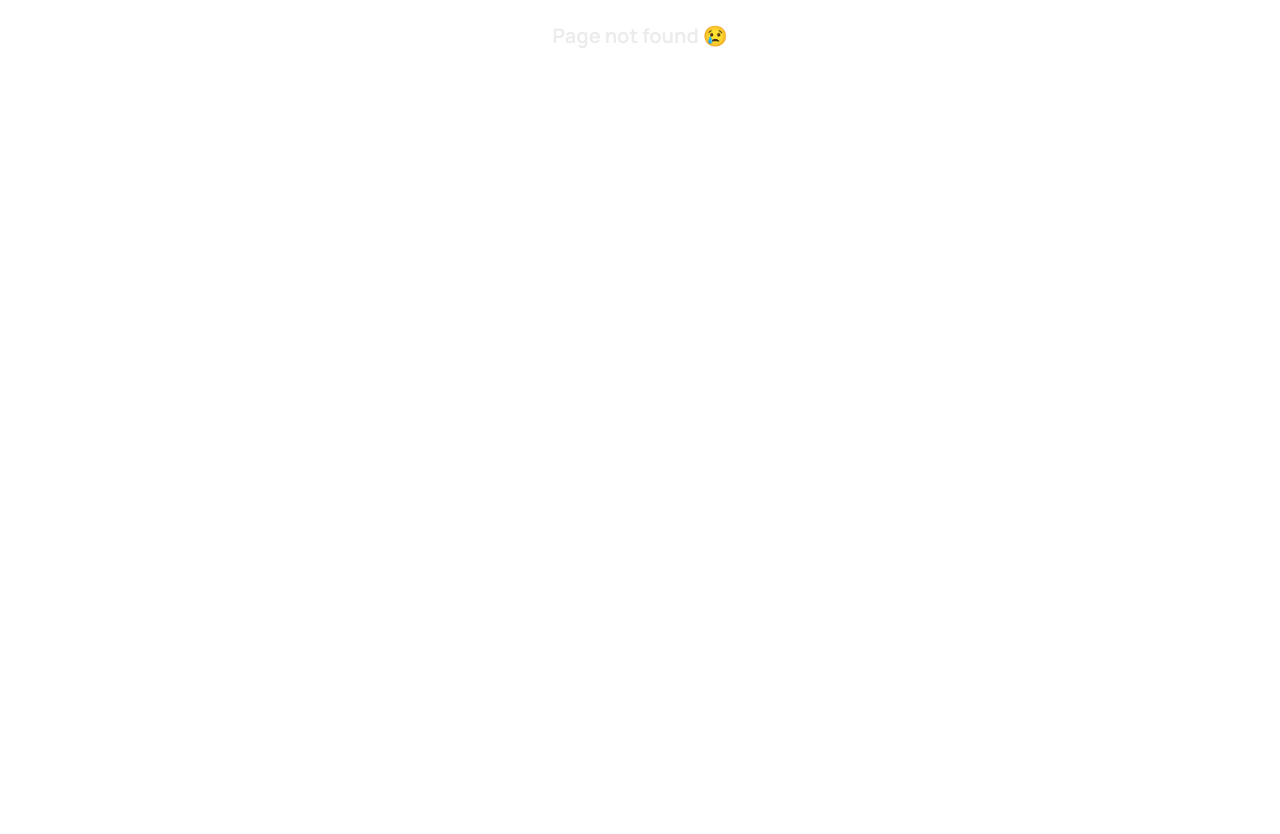
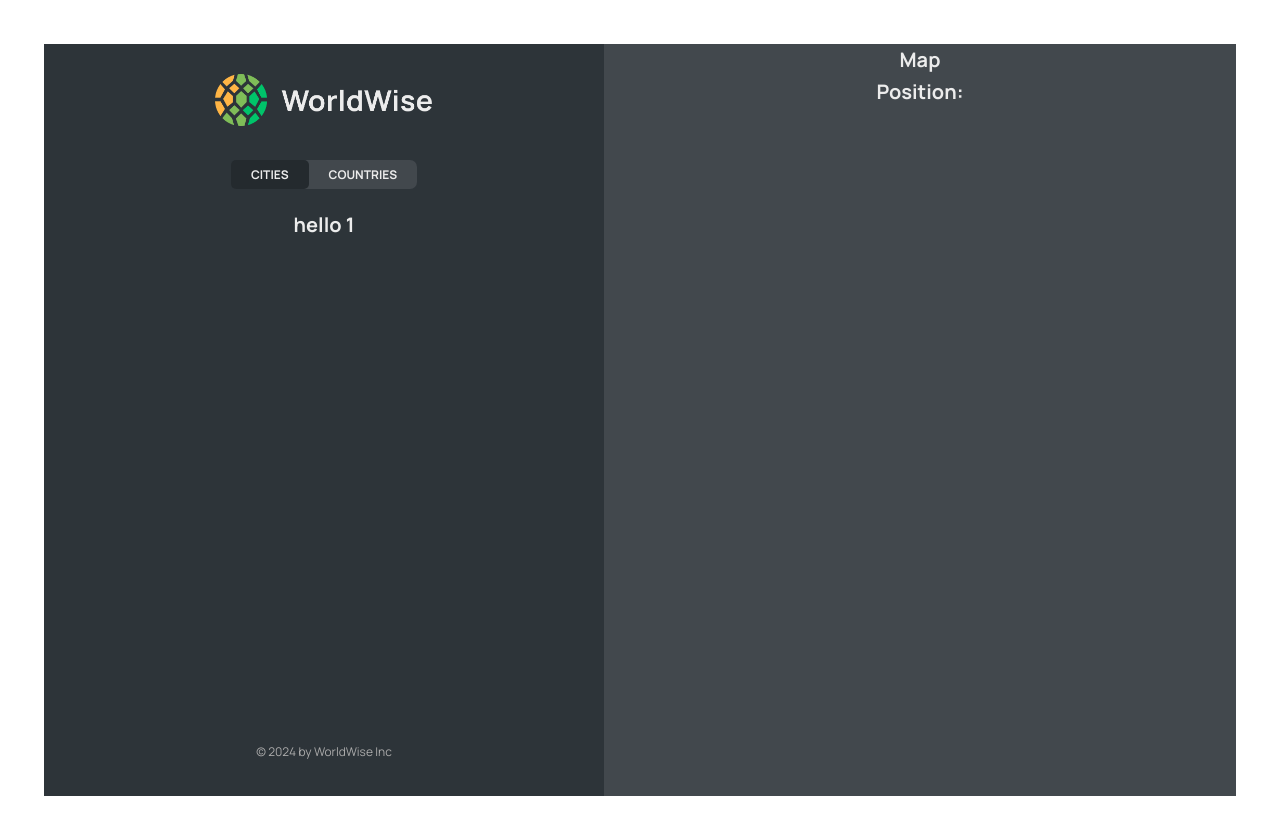
Before and after one commit to patangney/worldwise, a React (Vite) app: page /app/cities/1 in a window 1280 px wide. Before the commit this address had no page. Shown: the top 834 px of the page. Before the commit the page ends 800 px from the top, so only its background shows below. Built offline with nearby package versions, Linux system fonts and the light colour scheme; data requests are answered from the project's data file.

Commit message:
setup city items and map

```diff
--- a/data/cities.json
+++ b/data/cities.json
@@ -35,6 +35,30 @@
         "lng": 13.376933665713324
       },
       "id": 98443197
+    },
+    {
+      "cityName": "Barcelona",
+      "country": "Spain",
+      "emoji": "🇪🇸",
+      "date": "2027-07-15T08:22:53.976Z",
+      "notes": "",
+      "position": {
+        "lat": 40.46635901755316,
+        "lng": -3.7133789062500004
+      },
+      "id": 17806752
+    },
+    {
+      "cityName": "Munich",
+      "country": "Germany",
+      "emoji": "🇩🇪",
+      "date": "2027-02-12T09:24:11.863Z",
+      "notes": "Amazing 😃",
+      "position": {
+        "lat": 52.53586782505711,
+        "lng": 13.376933665713324
+      },
+      "id": 98443194
     }
   ]
 }
--- a/src/App.jsx
+++ b/src/App.jsx
@@ -8,6 +8,9 @@ import Login from "./pages/Login";
 import AppLayout from "./pages/AppLayout";
 import PageNotFound from "./pages/PageNotFound";
 import CityList from "./components/CityList";
+import CountriesList from "./components/CountriesList";
+import City from "./components/City";
+import Form from "./components/Form";
 
 const BASE_URL = "http://localhost:3001";
 
@@ -46,8 +49,12 @@ function App() {
             path="cities"
             element={<CityList cities={cities} isLoading={isLoading} />}
           />
-          <Route path="countries" element={<p>countries</p>} />
-          <Route path="form" element={<p>form</p>} />
+          <Route path="cities/:id" element={<City />} />
+          <Route
+            path="countries"
+            element={<CountriesList cities={cities} isLoading={isLoading} />}
+          />
+          <Route path="form" element={<Form />} />
         </Route>
         <Route path="*" element={<PageNotFound />} />
       </Routes>
--- /dev/null
+++ b/src/components/Button.jsx
@@ -0,0 +1,11 @@
+import styles from "./Button.module.css";
+
+function Button({ children, onClick, type }) {
+  return (
+    <button onClick={onClick} className={`${styles.btn} ${styles[type]}`}>
+      {children}
+    </button>
+  );
+}
+
+export default Button;
--- a/src/components/City.jsx
+++ b/src/components/City.jsx
@@ -1,3 +1,4 @@
+import { useParams } from "react-router-dom";
 import styles from "./City.module.css";
 
 const formatDate = (date) =>
@@ -9,6 +10,8 @@ const formatDate = (date) =>
   }).format(new Date(date));
 
 function City() {
+  const { id } = useParams();
+  console.log(id);
   // TEMP DATA
   const currentCity = {
     cityName: "Lisbon",
@@ -20,41 +23,42 @@ function City() {
   const { cityName, emoji, date, notes } = currentCity;
 
   return (
-    <div className={styles.city}>
-      <div className={styles.row}>
-        <h6>City name</h6>
-        <h3>
-          <span>{emoji}</span> {cityName}
-        </h3>
-      </div>
+    <h1>hello {id}</h1>
+    // <div className={styles.city}>
+    //   <div className={styles.row}>
+    //     <h6>City name</h6>
+    //     <h3>
+    //       <span>{emoji}</span> {cityName}
+    //     </h3>
+    //   </div>
 
-      <div className={styles.row}>
-        <h6>You went to {cityName} on</h6>
-        <p>{formatDate(date || null)}</p>
-      </div>
+    //   <div className={styles.row}>
+    //     <h6>You went to {cityName} on</h6>
+    //     <p>{formatDate(date || null)}</p>
+    //   </div>
 
-      {notes && (
-        <div className={styles.row}>
-          <h6>Your notes</h6>
-          <p>{notes}</p>
-        </div>
-      )}
+    //   {notes && (
+    //     <div className={styles.row}>
+    //       <h6>Your notes</h6>
+    //       <p>{notes}</p>
+    //     </div>
+    //   )}
 
-      <div className={styles.row}>
-        <h6>Learn more</h6>
-        <a
-          href={`https://en.wikipedia.org/wiki/${cityName}`}
-          target="_blank"
-          rel="noreferrer"
-        >
-          Check out {cityName} on Wikipedia &rarr;
-        </a>
-      </div>
+    //   <div className={styles.row}>
+    //     <h6>Learn more</h6>
+    //     <a
+    //       href={`https://en.wikipedia.org/wiki/${cityName}`}
+    //       target="_blank"
+    //       rel="noreferrer"
+    //     >
+    //       Check out {cityName} on Wikipedia &rarr;
+    //     </a>
+    //   </div>
 
-      <div>
-        <ButtonBack />
-      </div>
-    </div>
+    //   <div>
+    //     <ButtonBack />
+    //   </div>
+    // </div>
   );
 }
 
--- a/src/components/CityItem.jsx
+++ b/src/components/CityItem.jsx
@@ -1,5 +1,6 @@
 import PropTypes from "prop-types";
 import styles from "./CityItem.module.css";
+import { Link } from "react-router-dom";
 
 const formatDate = (date) =>
   new Intl.DateTimeFormat("en", {
@@ -18,13 +19,18 @@ const flagemojiToPNG = (flag) => {
 };
 
 const CityItem = ({ city }) => {
-  const { cityName, emoji, date } = city;
+  const { cityName, emoji, date, id, position } = city;
   return (
-    <li className={styles.cityItem}>
-      <span className={styles.emoji}>{flagemojiToPNG(emoji)}</span>
-      <h3 className={styles.name}>{cityName}</h3>
-      <time className={styles.date}>({formatDate(date)})</time>
-      <button className={styles.deleteBtn}>&times;</button>
+    <li>
+      <Link
+        className={styles.cityItem}
+        to={`${id}?lat=${position.lat}&lng=${position.lng}`}
+      >
+        <span className={styles.emoji}>{flagemojiToPNG(emoji)}</span>
+        <h3 className={styles.name}>{cityName}</h3>
+        <time className={styles.date}>({formatDate(date)})</time>
+        <button className={styles.deleteBtn}>&times;</button>
+      </Link>
     </li>
   );
 };
@@ -34,6 +40,11 @@ CityItem.propTypes = {
     cityName: PropTypes.string.isRequired,
     emoji: PropTypes.string.isRequired,
     date: PropTypes.string.isRequired,
+    id: PropTypes.number.isRequired,
+    position: PropTypes.shape({
+      lat: PropTypes.number.isRequired,
+      lng: PropTypes.number.isRequired,
+    }).isRequired,
   }).isRequired,
 };
 
--- /dev/null
+++ b/src/components/CountriesList.jsx
@@ -0,0 +1,36 @@
+import PropTypes from "prop-types";
+import styles from "./CountryList.module.css";
+import Spinner from "./Spinner";
+import CountryItem from "./CountryItem";
+import Message from "./Message";
+
+const CountriesList = ({ cities, isLoading }) => {
+  if (isLoading) {
+    return <Spinner />;
+  }
+
+  if (cities.length === 0) {
+    return <Message message="Add your first city by clicking on the map" />;
+  }
+
+  const countries = cities.reduce((arr, city) => {
+    if (!arr.map((el) => el.country).includes(city.country))
+      return [...arr, { country: city.country, emoji: city.emoji }];
+    else return arr;
+  }, []);
+
+  return (
+    <ul className={styles.countriesList}>
+      {countries.map((country) => (
+        <CountryItem key={country.id} country={country} />
+      ))}
+    </ul>
+  );
+};
+
+CountriesList.propTypes = {
+  cities: PropTypes.array.isRequired,
+  isLoading: PropTypes.bool.isRequired,
+};
+
+export default CountriesList;
--- a/src/components/CountryItem.jsx
+++ b/src/components/CountryItem.jsx
@@ -1,12 +1,26 @@
+import PropTypes from "prop-types";
 import styles from "./CountryItem.module.css";
+
+const flagemojiToPNG = (flag) => {
+  var countryCode = Array.from(flag, (codeUnit) => codeUnit.codePointAt())
+    .map((char) => String.fromCharCode(char - 127397).toLowerCase())
+    .join("");
+  return (
+    <img src={`https://flagcdn.com/24x18/${countryCode}.png`} alt="flag" />
+  );
+};
 
 function CountryItem({ country }) {
   return (
     <li className={styles.countryItem}>
-      <span>{country.emoji}</span>
+      <span>{flagemojiToPNG(country.emoji)}</span>
       <span>{country.country}</span>
     </li>
   );
 }
 
+CountryItem.propTypes = {
+  country: PropTypes.object.isRequired,
+};
+
 export default CountryItem;
--- a/src/components/Form.jsx
+++ b/src/components/Form.jsx
@@ -3,6 +3,7 @@
 import { useState } from "react";
 
 import styles from "./Form.module.css";
+import Button from "./Button";
 
 export function convertToEmoji(countryCode) {
   const codePoints = countryCode
@@ -49,8 +50,8 @@ function Form() {
       </div>
 
       <div className={styles.buttons}>
-        <button>Add</button>
-        <button>&larr; Back</button>
+        <Button type="primary">Add</Button>
+        <Button type="back">&larr; Back</Button>
       </div>
     </form>
   );
--- a/src/components/Map.jsx
+++ b/src/components/Map.jsx
@@ -1,9 +1,17 @@
 import styles from "./Map.module.css";
+import { useSearchParams, useNavigate } from "react-router-dom";
 const Map = () => {
+  const navigate = useNavigate(); // hook from react-router-dom
+  const [searchParams, setSearchParams] = useSearchParams();
+
+  const { lat, lng } = Object.fromEntries(searchParams);
+  console.log(lat, lng);
   return (
-    <div className={styles.mapContainer}>
+    <div className={styles.mapContainer} onClick={() => navigate("form")}>
       <h1>Map</h1>
-      <p>Map of the world</p>
+      <h1>
+        Position: {lat} {lng}
+      </h1>
     </div>
   );
 };
```
